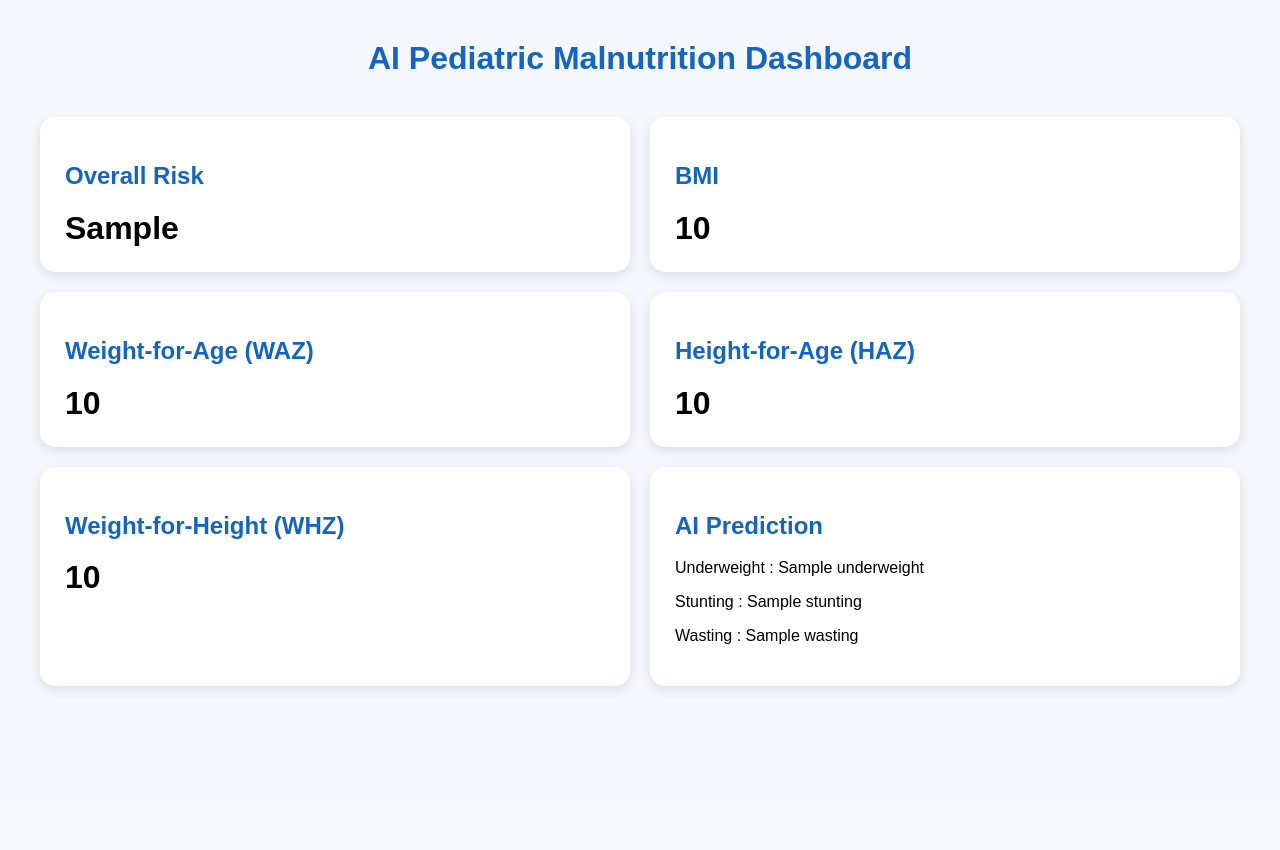
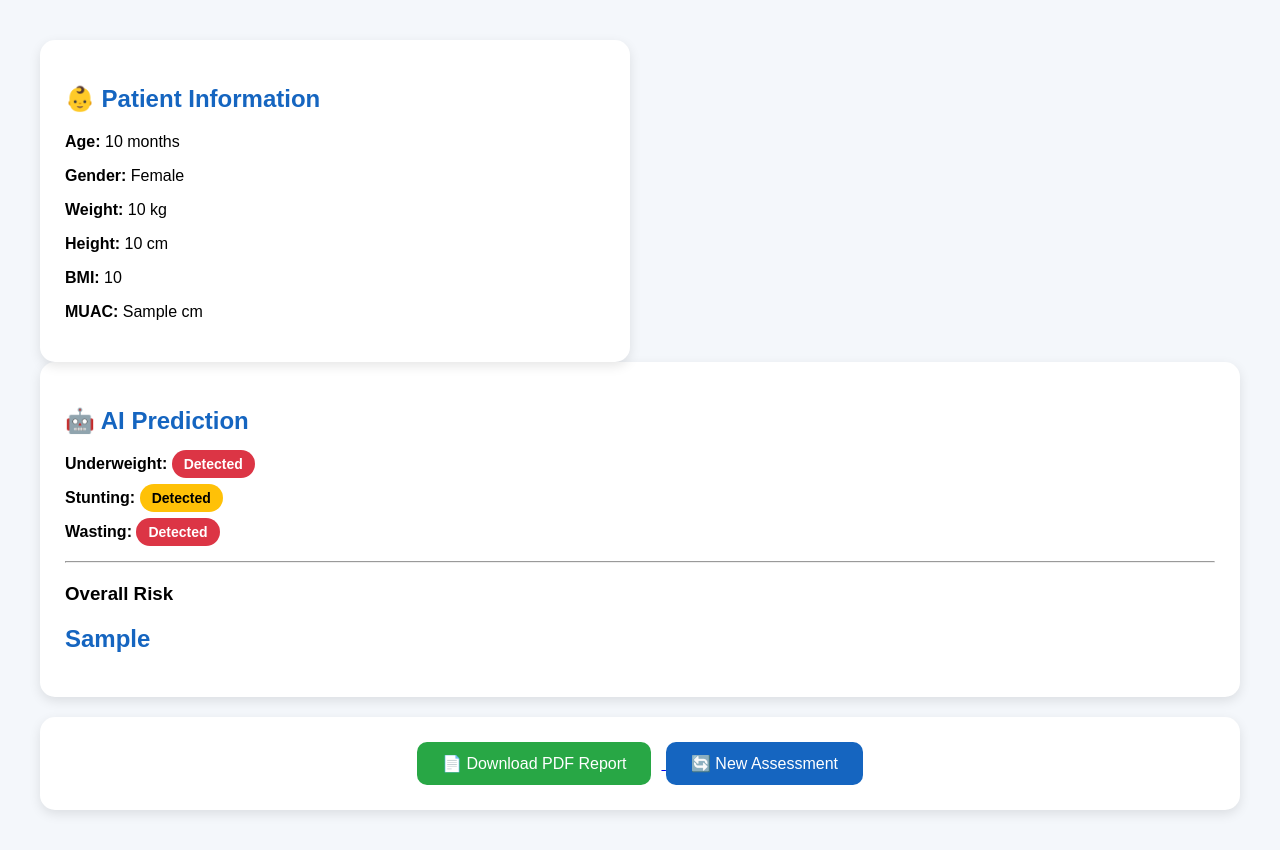
Before and after one commit to mariyamallick/AI-Pediatric-Malnutrition-Detection, a Flask app: template app/templates/dashboard.html in a window 1280 px wide. Before the commit the page ends 692 px from the top, so only its background shows below. Run offline with Flask 3, Linux system fonts and the light colour scheme; the template is opened without the code that fills it: most values are stand-ins (such as "Sample title", 1, 10 or a date in 2020); parts of the project's set-up code (start-up, migrations or seed data) failed here and were passed over.

Commit message:
ADDED AI PREDICTON DASHBOARD CARD WITH STATUS BADGES

```diff
--- a/app/templates/dashboard.html
+++ b/app/templates/dashboard.html
@@ -1,6 +1,8 @@
 <!DOCTYPE html>
 <html>
+
 <head>
+
     <title>AI Pediatric Malnutrition Dashboard</title>
 
     <style>
@@ -40,16 +42,31 @@
             margin-top:10px;
         }
 
-        .green{
-            color:green;
+        /* ---------- ADD THESE BELOW ---------- */
+
+        .badge{
+            padding:6px 12px;
+            border-radius:20px;
+            color:white;
+            font-size:14px;
+            font-weight:bold;
         }
 
-        .orange{
-            color:orange;
+        .success{
+            background:#28a745;
         }
 
-        .red{
-            color:red;
+        .warning{
+            background:#ffc107;
+            color:black;
+        }
+
+        .danger{
+            background:#dc3545;
+        }
+
+        .card hr{
+            margin:20px 0;
         }
 
     </style>
@@ -58,61 +75,120 @@
 
 <body>
 
-<h1>AI Pediatric Malnutrition Dashboard</h1>
-
 <div class="container">
 
+    <!-- Patient Information -->
     <div class="card">
-        <h2>Overall Risk</h2>
-        <div class="value">{{ result["Overall Risk"] }}</div>
-    </div>
 
-    <div class="card">
-        <h2>BMI</h2>
-        <div class="value">
-            {{ result["WHO Growth"]["bmi"]|round(2) }}
-        </div>
-    </div>
+        <h2>👶 Patient Information</h2>
 
-    <div class="card">
-        <h2>Weight-for-Age (WAZ)</h2>
-        <div class="value">
-            {{ result["WHO Growth"]["waz"]|round(2) }}
-        </div>
-    </div>
+        <p><b>Age:</b> {{ features["age_months"] }} months</p>
 
-    <div class="card">
-        <h2>Height-for-Age (HAZ)</h2>
-        <div class="value">
-            {{ result["WHO Growth"]["haz"]|round(2) }}
-        </div>
-    </div>
-
-    <div class="card">
-        <h2>Weight-for-Height (WHZ)</h2>
-        <div class="value">
-            {{ result["WHO Growth"]["whz"]|round(2) }}
-        </div>
-    </div>
-
-    <div class="card">
-        <h2>AI Prediction</h2>
-
-        <p>Underweight :
-            {{ result["Prediction"]["Underweight"] }}
+        <p><b>Gender:</b>
+            {% if features["sex"] == 1 %}
+                Male
+            {% else %}
+                Female
+            {% endif %}
         </p>
 
-        <p>Stunting :
-            {{ result["Prediction"]["Stunting"] }}
+        <p><b>Weight:</b> {{ features["weight_kg"] }} kg</p>
+
+        <p><b>Height:</b> {{ features["height_cm"] }} cm</p>
+
+        <p><b>BMI:</b>
+            {{ result["WHO Growth"]["bmi"]|round(2) }}
         </p>
 
-        <p>Wasting :
-            {{ result["Prediction"]["Wasting"] }}
+        <p><b>MUAC:</b>
+
+            {% if features["muac_cm"] %}
+                {{ features["muac_cm"] }} cm
+            {% else %}
+                Not Available
+            {% endif %}
+
         </p>
 
     </div>
 
 </div>
 
+<!-- AI Prediction Card -->
+
+<div class="card">
+
+    <h2>🤖 AI Prediction</h2>
+
+    <p>
+        <b>Underweight:</b>
+
+        {% if result["Prediction"]["Underweight"] %}
+            <span class="badge danger">Detected</span>
+        {% else %}
+            <span class="badge success">Not Detected</span>
+        {% endif %}
+    </p>
+
+    <p>
+        <b>Stunting:</b>
+
+        {% if result["Prediction"]["Stunting"] %}
+            <span class="badge warning">Detected</span>
+        {% else %}
+            <span class="badge success">Not Detected</span>
+        {% endif %}
+    </p>
+
+    <p>
+        <b>Wasting:</b>
+
+        {% if result["Prediction"]["Wasting"] %}
+            <span class="badge danger">Detected</span>
+        {% else %}
+            <span class="badge success">Not Detected</span>
+        {% endif %}
+    </p>
+
+    <hr>
+
+    <h3>Overall Risk</h3>
+
+    <h2>{{ result["Overall Risk"] }}</h2>
+
+</div>
+
+<div class="card" style="text-align:center; margin-top:20px;">
+
+    <a href="/download/{{ pdf_filename }}">
+        <button style="
+            background:#28a745;
+            color:white;
+            padding:12px 25px;
+            border:none;
+            border-radius:10px;
+            font-size:16px;
+            cursor:pointer;
+            margin-right:10px;
+        ">
+            📄 Download PDF Report
+        </button>
+    </a>
+
+    <a href="/">
+        <button style="
+            background:#1565c0;
+            color:white;
+            padding:12px 25px;
+            border:none;
+            border-radius:10px;
+            font-size:16px;
+            cursor:pointer;
+        ">
+            🔄 New Assessment
+        </button>
+    </a>
+
+</div>
+
 </body>
-</html>
```
